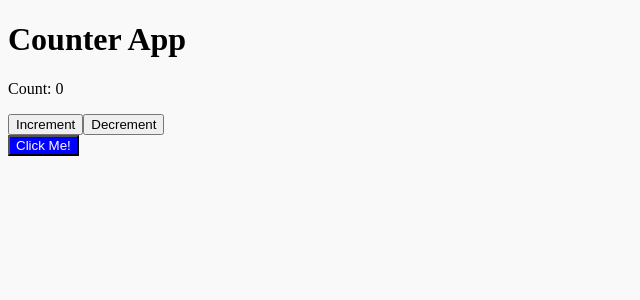
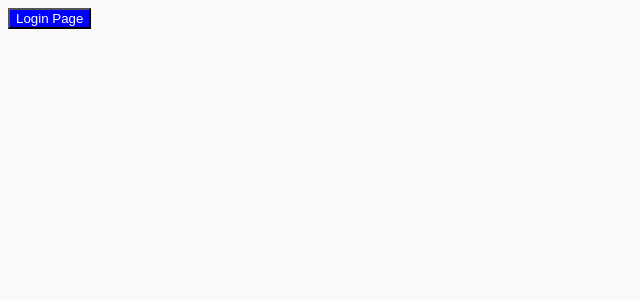
Before and after one commit to clementmarius/followedApplicationsInternship, a React (Vite) app in the folder front/frontFollowed/: page / in a window 1280 px wide. Shown: the top 300 px of the page, without its empty margins (0-640 px from the left). Built offline with nearby package versions, Linux system fonts and the light colour scheme.

Commit message:
start React

```diff
--- a/front/frontFollowed/src/App.jsx
+++ b/front/frontFollowed/src/App.jsx
@@ -2,50 +2,11 @@ import { useContext } from "react";
 import { StoreContext } from "./store";
 import { Routes, Route, Navigate } from "react-router-dom";
 
-/* import LoginForm from "./components/Login";
-import LandingPage from "./components/LandingPage"; */
 import CounterApp from "./components/Counter";
-/* import LoginForm from "./components/Login";
- */import LoginButton from "./components/LoginButton";
-
-/* const App = () => {
-  const { state } = useContext(StoreContext);
-
-  return (
-    <>
-      <div className="container">
-        <Routes>
-          {state.auth.isLoggedIn ? (
-            <Route path="/landingPage" element={<LandingPage />} />
-          ) : (
-            <Route
-              path="/"
-              element={
-                <>
-                  <p>
-                    Pour vous connecter, utilisez un nom d'utilisateur et le mot de passe <kbd>abcdef</kbd>
-                  </p>
-                  <LoginForm />
-                </>
-              }
-            />
-          )}
-
-          <Route path="*" element={<Navigate to="/" />} />
-        </Routes>
-      </div>
-    </>
-  );
-}; */
+import LoginButton from "./components/LoginButton";
 
 function App() {
-  return <CounterApp />;
-}
-
-function LoginFromHome() {
   return <LoginButton />;
 }
 
-
 export default App;
-LoginFromHome;
--- a/front/frontFollowed/src/components/LoginButton.jsx
+++ b/front/frontFollowed/src/components/LoginButton.jsx
@@ -1,7 +1,6 @@
-// Button.jsx
 import React from "react";
+import { useNavigate } from "react-router-dom";
 
-// Composant Button avec fonction de gestion du clic intégrée
 const Button = ({ children, style, onClick }) => {
   return (
     <button style={style} onClick={onClick}>
@@ -10,15 +9,20 @@ const Button = ({ children, style, onClick }) => {
   );
 };
 
-// Composant exporté LoginButton qui utilise le composant Button
 const LoginButton = () => {
+  const navigate = useNavigate();
+
   const handleClick = () => {
     console.log("Button was clicked!");
+    navigate("loginPage");
   };
 
   return (
-    <Button onClick={handleClick} style={{ backgroundColor: "blue", color: "white" }}>
-      Click Me!
+    <Button
+      onClick={handleClick}
+      style={{ backgroundColor: "blue", color: "white" }}
+    >
+      Login Page
     </Button>
   );
 };
--- a/front/frontFollowed/src/components/login.jsx
+++ b/front/frontFollowed/src/components/login.jsx
@@ -1,4 +1,4 @@
-/* import { useState } from "react";
+import { useState } from "react";
 import Cookies from "universal-cookie";
 import { useNavigate } from "react-router-dom";
 
@@ -90,4 +90,3 @@ const LoginForm = () => {
 };
 
 export default LoginForm;
- */
--- a/front/frontFollowed/src/main.jsx
+++ b/front/frontFollowed/src/main.jsx
@@ -10,7 +10,6 @@ ReactDOM.createRoot(document.getElementById("root")).render(
   <TodoStoreProvider>
     <Router>
       <App />
-      <LoginButton/>
     </Router>
   </TodoStoreProvider>
 );
```
